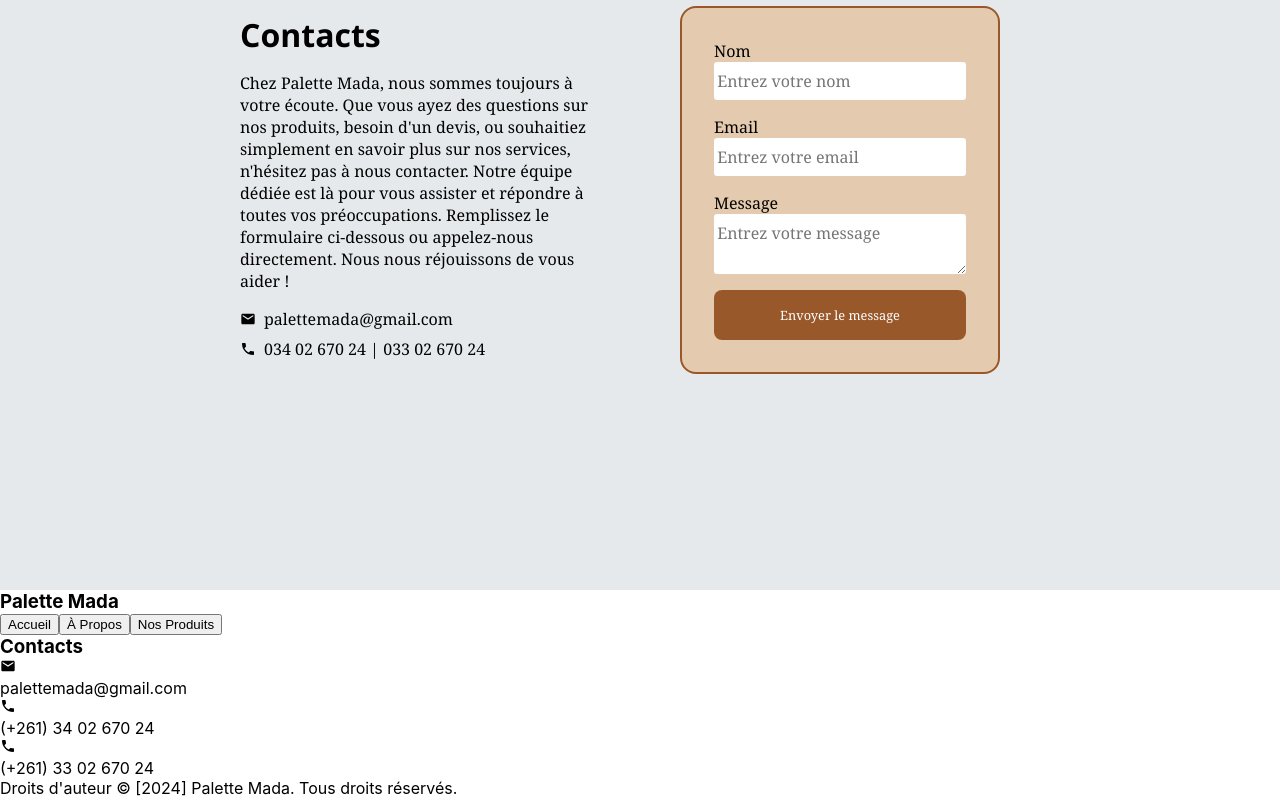
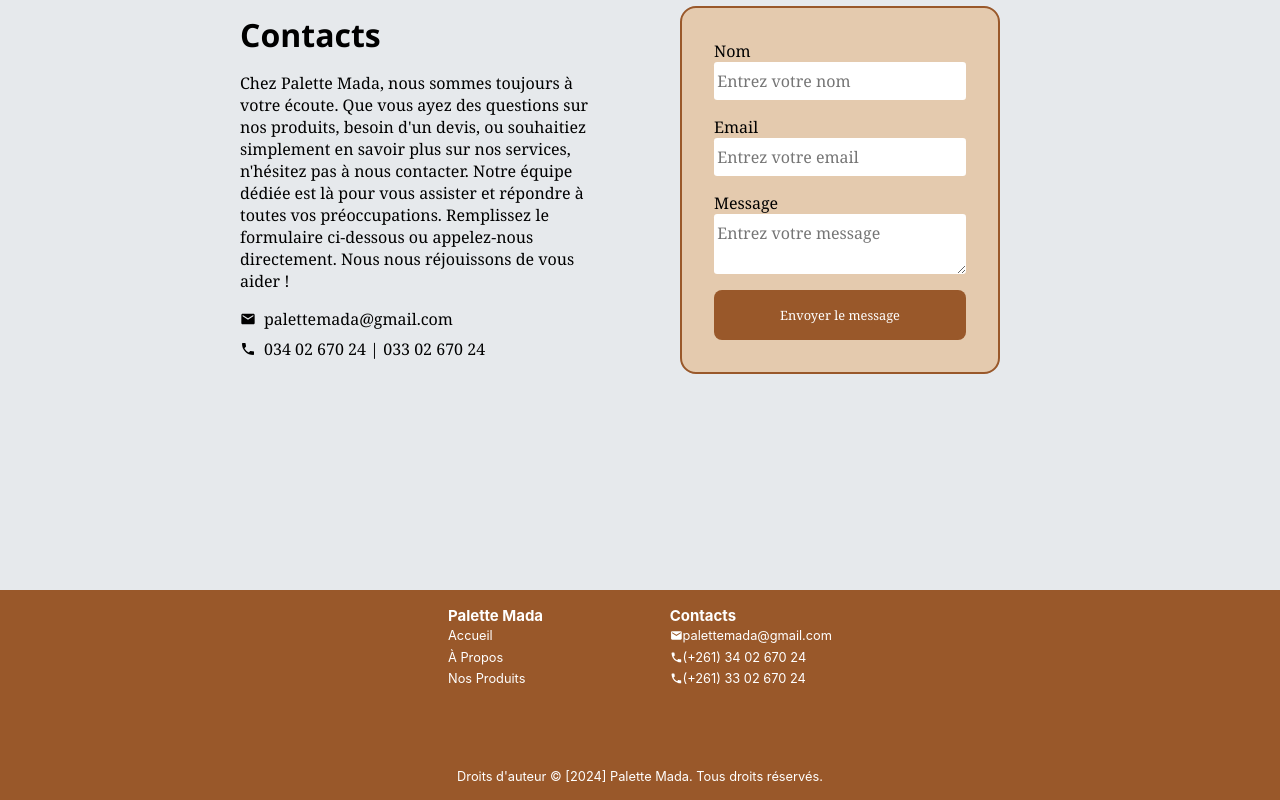
Before and after one commit to ManohisoaVicky/palette_mada, a React (Create React App) app: page / in a window 1280 px wide. Shown: the part 2610-3410 px from the top of the page. Built offline with nearby package versions, Linux system fonts and the light colour scheme.

Commit message:
added main styling to footer

```diff
--- a/src/App.css
+++ b/src/App.css
@@ -348,3 +348,48 @@
 }
 
 /*--------------------------------------- Footer Styles ----------------------------------------------*/
+
+.footer {
+  display: flex;
+  flex-direction: column;
+  align-items: center;
+
+  background-color: var(--dark-brown);
+  padding: 1rem 0;
+  color: white;
+  font-size: 0.8rem;
+}
+
+.footer-main {
+  display: flex;
+  justify-content: center;
+  width: 30%;
+}
+
+.footer-link-container {
+  display: flex;
+  flex-direction: column;
+  width: 80%;
+}
+
+.footer-link {
+  margin: 0.2rem 0;
+}
+
+.footer-link:hover {
+  cursor: pointer;
+}
+
+.footer-info {
+  padding-left: 0.3rem;
+  padding: 0.2rem 0;
+}
+
+.footer-info-container {
+  display: flex;
+  align-items: center;
+}
+
+.copyright {
+  margin-top: 5rem;
+}
--- a/src/components/elements/Footer.tsx
+++ b/src/components/elements/Footer.tsx
@@ -9,35 +9,37 @@
   return (
     <div className="footer">
       <div className="footer-main">
-        <div>
+        <div className="footer-link-container">
           <h3>Palette Mada</h3>
-          <button className="footer-btn" onClick={() => scrollTo("home")}>
+          <p className="footer-link" onClick={() => scrollTo("home")}>
             Accueil
-          </button>
-          <button className="footer-btn" onClick={() => scrollTo("about")}>
+          </p>
+          <p className="footer-link" onClick={() => scrollTo("about")}>
             À Propos
-          </button>
-          <button className="footer-btn" onClick={() => scrollTo("product")}>
+          </p>
+          <p className="footer-link" onClick={() => scrollTo("product")}>
             Nos Produits
-          </button>
+          </p>
         </div>
         <div>
           <h3>Contacts</h3>
-          <div>
+          <div className="footer-info-container">
             <MdEmail />
-            <p>palettemada@gmail.com</p>
+            <p className="footer-info">palettemada@gmail.com</p>
           </div>
-          <div>
+          <div className="footer-info-container">
             <MdPhone />
-            <p>(+261) 34 02 670 24</p>
+            <p className="footer-info">(+261) 34 02 670 24</p>
           </div>
-          <div>
+          <div className="footer-info-container">
             <MdPhone />
-            <p>(+261) 33 02 670 24</p>
+            <p className="footer-info">(+261) 33 02 670 24</p>
           </div>
         </div>
       </div>
-      <p>Droits d'auteur © [2024] Palette Mada. Tous droits réservés.</p>
+      <p className="copyright">
+        Droits d'auteur © [2024] Palette Mada. Tous droits réservés.
+      </p>
     </div>
   );
 }
```
